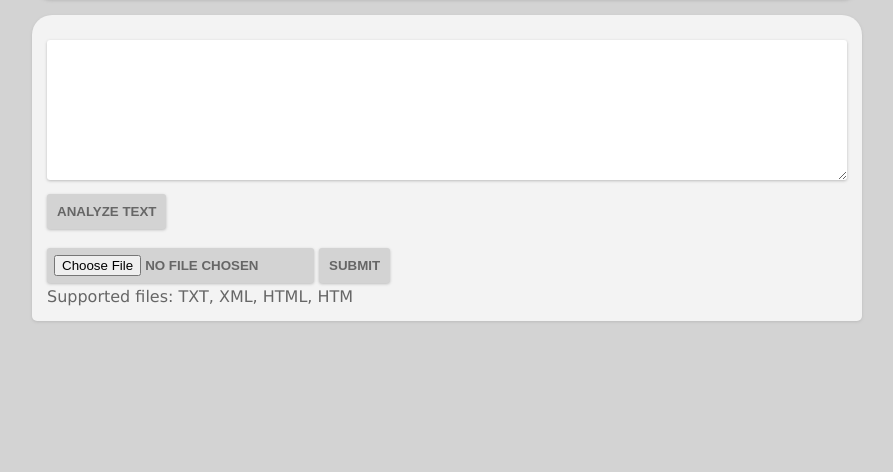
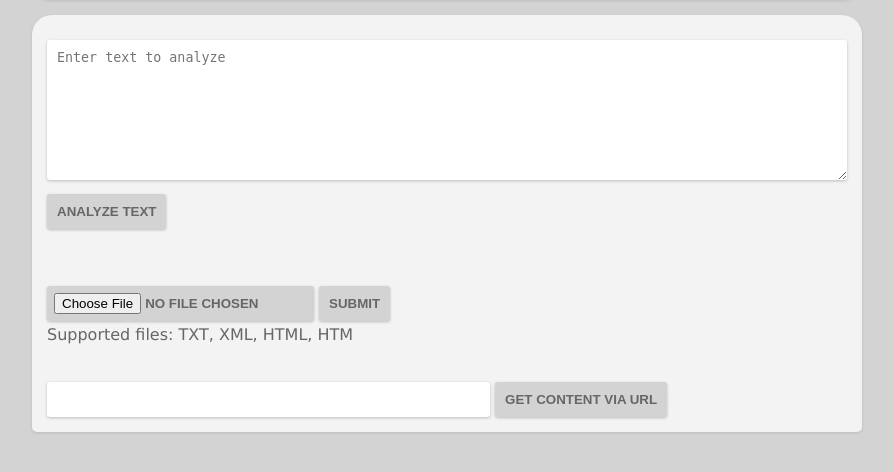
Before and after one commit to ANDREW-LVIV/TextAnalyzer, a PHP site: page / in a window 1280 px wide. Shown: the part 58-530 px from the top of the page, without its empty margins (193-1086 px from the left). Run offline with PHP 8.4, Linux system fonts and the light colour scheme.

Commit message:
Analyze by url added & bugs fixed

```diff
--- a/index.php
+++ b/index.php
@@ -6,14 +6,21 @@ require __DIR__.'/vendor/autoload.php';
 
 $analyze = new TextAnalyzer\Analyzer();
 $analyzeFile = new TextAnalyzer\FileUpload();
+$analyzeByUrl = new TextAnalyzer\ExternalContent();
 
 $error = '';
+$url = $_POST['text_url'] ?? '';
 
 if(isset($_POST["submit_file"])) {
   $text = $analyzeFile->upload();
   if(!$text) {
     $error = "<p class='error'>File type is not allowed!</p>";
   }
+}elseif(isset($_POST["submit_url"]) && $url){
+    $text = $analyzeByUrl->getContent($url);
+    if(!$text) {
+        $error = "<p class='error'>Not a valid URL!</p>";
+    }
 }else{
   $text = $_POST['text'] ?? '';
 }
@@ -54,23 +61,23 @@ $analyze_results = [
   ],
   [
     'title' => 'Top 10 most used words',
-    'result' => $analyze->mostUsedWords($text, 10),
+    'result' => htmlspecialchars($analyze->mostUsedWords($text, 10)),
   ],
   [
     'title' => 'Top 10 longest words',
-    'result' => $analyze->mostLongestShortestWords($text, 'long', 10),
+    'result' => htmlspecialchars($analyze->mostLongestShortestWords($text, 'long', 10)),
   ],
   [
     'title' => 'Top 10 shortest words',
-    'result' => $analyze->mostLongestShortestWords($text, 'short', 10),
+    'result' => htmlspecialchars($analyze->mostLongestShortestWords($text, 'short', 10)),
   ],
   [
     'title' => 'Top 10 longest sentences',
-    'result' => $analyze->mostLongestShortestSentences($text, 'long', 10),
+    'result' => htmlspecialchars($analyze->mostLongestShortestSentences($text, 'long', 10)),
   ],
   [
     'title' => 'Top 10 shortest sentences',
-    'result' => $analyze->mostLongestShortestSentences($text, 'short', 10),
+    'result' => htmlspecialchars($analyze->mostLongestShortestSentences($text, 'short', 10)),
   ],
   [
     'title' => 'Number of palindrome words',
@@ -78,7 +85,7 @@ $analyze_results = [
   ],
   [
     'title' => 'Top 10 longest palindrome words',
-    'result' => $analyze->mostLongestPalindromeWords($text, 'long', 10),
+    'result' => htmlspecialchars($analyze->mostLongestPalindromeWords($text, 'long', 10)),
   ],
   [
     'title' => 'Is the whole text a palindrome? (Without whitespaces and punctuation marks)',
@@ -86,11 +93,11 @@ $analyze_results = [
   ],
   [
     'title' => 'The reversed text',
-    'result' => $analyze->reversedText($text),
+    'result' => htmlspecialchars($analyze->reversedText($text)),
   ],
   [
     'title' => 'The reversed text but the character order in words kept intact',
-    'result' => $analyze->mirrorMultibyteString($text),
+    'result' => htmlspecialchars($analyze->mirrorMultibyteString($text)),
   ],
   [
     'title' => 'The time it took to process the text in ms',
@@ -120,19 +127,24 @@ $analyze_results = [
   </div>
 
   <div class="main">
+      <?=$error?>
       <form action="index.php" method="POST">
         <textarea type="text" name="text" rows="8"
-                placeholder="Enter text to analyze"><?= htmlspecialchars($text); ?>
-        </textarea>
+           placeholder="Enter text to analyze"><?= htmlspecialchars($text); ?></textarea>
         <br/>
         <input type="submit" value="analyze text">
       </form>
+      <br/><br/>
       <form action="index.php" method="POST" enctype="multipart/form-data">
         <br>
         <input type="file" name="file" id="file">
         <input type="submit" value="Submit" name="submit_file">
         <p>Supported files: TXT, XML, HTML, HTM</p>
-        <?=$error?>
+      </form>
+      <br/><br/>
+      <form action="index.php" method="POST">
+        <input type="text" name="text_url" size="50" value="<?= htmlspecialchars($url); ?>">
+          <input type="submit" name="submit_url" value="get content via url">
       </form>
   </div>
 
--- a/src/Analyzer.php
+++ b/src/Analyzer.php
@@ -91,11 +91,10 @@ class Analyzer
     }
 
     arsort($unique);
-    $max_value = $unique ? max($unique) : null;
 
     $array = [];
     foreach ($unique as $character => $number) {
-      $percentage = round($number / $max_value * 100, 1);
+      $percentage = round($number / array_sum($unique) * 100, 1);
       $character = str_replace(" ", 'space', $character);
       $array[] = [
         'character' => $character,
--- /dev/null
+++ b/src/ExternalContent.php
@@ -0,0 +1,44 @@
+<?php
+
+namespace TextAnalyzer;
+
+class ExternalContent
+{
+    public function getContent(string $url)
+    {
+        if (!preg_match("~^(?:f|ht)tps?://~i", $url)) {
+            $url = "http://" . $url;
+        }
+        if ($this->isDomainAvailible($url)) {
+            return file_get_contents($url);
+        } else {
+            return false;
+        }
+    }
+
+    public function isDomainAvailible($domain)
+    {
+        //check, if a valid url is provided
+        if (!filter_var($domain, FILTER_VALIDATE_URL)) {
+            return false;
+        }
+
+        //initialize curl
+        $curlInit = curl_init($domain);
+        curl_setopt($curlInit, CURLOPT_CONNECTTIMEOUT, 10);
+        curl_setopt($curlInit, CURLOPT_HEADER, true);
+        curl_setopt($curlInit, CURLOPT_NOBODY, true);
+        curl_setopt($curlInit, CURLOPT_RETURNTRANSFER, true);
+
+        //get answer
+        $response = curl_exec($curlInit);
+
+        curl_close($curlInit);
+
+        if ($response) {
+            return true;
+        }
+
+        return false;
+    }
+}
--- a/style.css
+++ b/style.css
@@ -47,6 +47,7 @@ textarea {
 
 input[type="submit"],
 input[type="file"],
+input[type="text"],
 select {
     border: none;
     background-color: lightgrey;
@@ -65,6 +66,11 @@ input[type="submit"]:hover {
 input[type="file"] {
     padding: 7px;
     margin-bottom: 4px;
+}
+
+input[type="text"] {
+    background-color: white;
+    text-transform: unset;
 }
 
 textarea, input:focus {
```
Also changed, not shown: composer.json (+5 -2 lines), tests/FrequencyOfCharactersArrayTest.php (+16 -16 lines).
